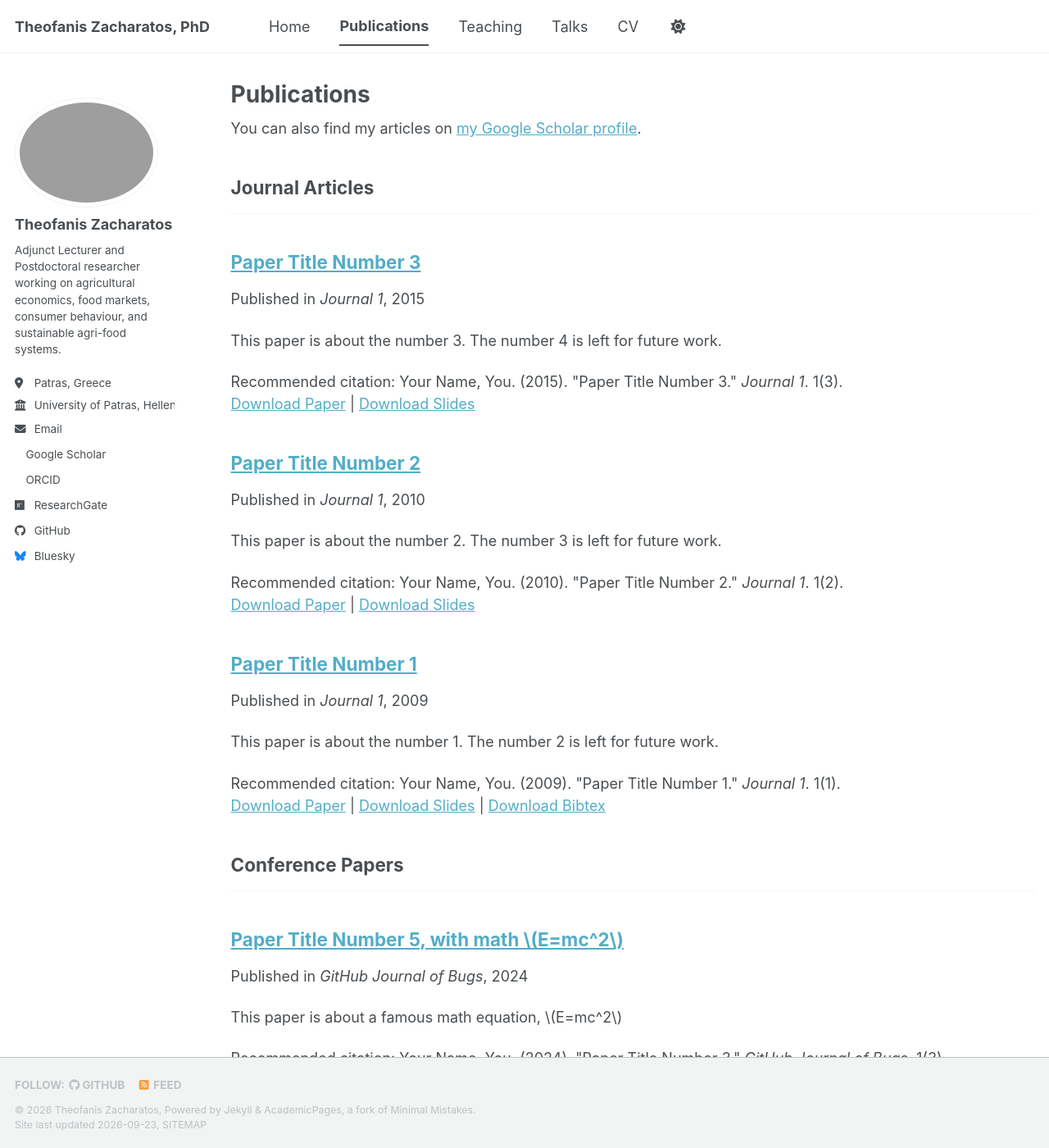
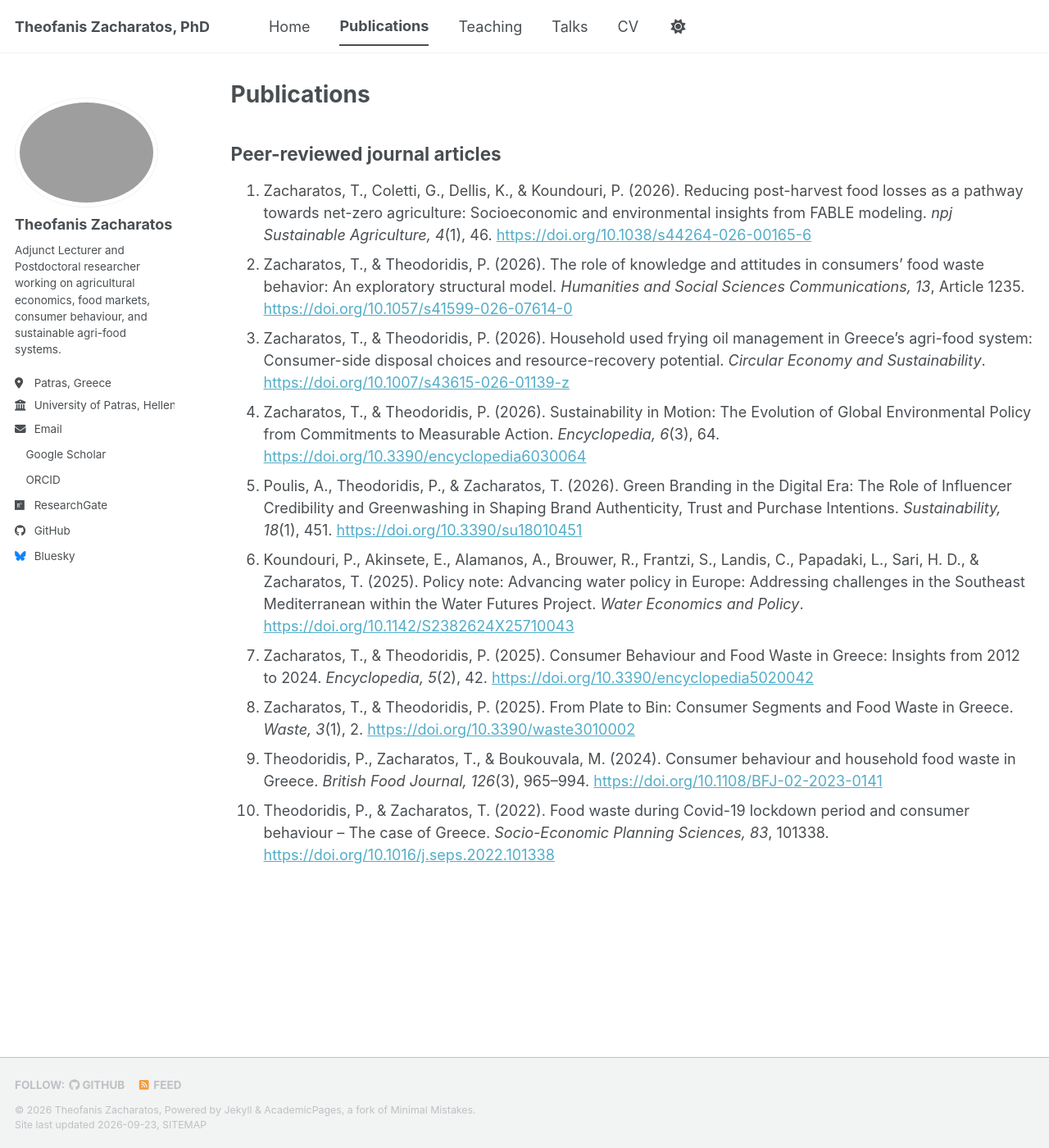
Before and after one commit to TheofanisZacharatos/theofaniszacharatos.github.io, a Jekyll site: the page built from _pages/publications.html, in a window 1280 px wide and 1400 px high. Shown: the whole window at 82% size. Built offline with Jekyll 4.4.1, drawn with Linux system fonts in a browser that asks for light colours; a style sheet for code colours, icons or effects is not loaded; some of the changed text lies outside the part shown.

Commit message:
Update publications.html

```diff
--- a/_pages/publications.html
+++ b/_pages/publications.html
@@ -5,29 +5,84 @@ permalink: /publications/
 author_profile: true
 ---
 
-{% if site.author.googlescholar %}
-  <div class="wordwrap">You can also find my articles on <a href="{{site.author.googlescholar}}">my Google Scholar profile</a>.</div>
-{% endif %}
+<h2>Peer-reviewed journal articles</h2>
 
-{% include base_path %}
+<ol>
+  <li>
+    Zacharatos, T., Coletti, G., Dellis, K., &amp; Koundouri, P. (2026).
+    Reducing post-harvest food losses as a pathway towards net-zero agriculture:
+    Socioeconomic and environmental insights from FABLE modeling.
+    <em>npj Sustainable Agriculture, 4</em>(1), 46.
+    <a href="https://doi.org/10.1038/s44264-026-00165-6">https://doi.org/10.1038/s44264-026-00165-6</a>
+  </li>
 
-<!-- New style rendering if publication categories are defined -->
-{% if site.publication_category %}
-  {% for category in site.publication_category  %}
-    {% assign title_shown = false %}
-    {% for post in site.publications reversed %}
-      {% if post.category != category[0] %}
-        {% continue %}
-      {% endif %}
-      {% unless title_shown %}
-        <h2>{{ category[1].title }}</h2><hr />
-        {% assign title_shown = true %}
-      {% endunless %}
-      {% include archive-single.html %}
-    {% endfor %}
-  {% endfor %}
-{% else %}
-  {% for post in site.publications reversed %}
-    {% include archive-single.html %}
-  {% endfor %}
-{% endif %}
+  <li>
+    Zacharatos, T., &amp; Theodoridis, P. (2026).
+    The role of knowledge and attitudes in consumers’ food waste behavior:
+    An exploratory structural model.
+    <em>Humanities and Social Sciences Communications, 13</em>, Article 1235.
+    <a href="https://doi.org/10.1057/s41599-026-07614-0">https://doi.org/10.1057/s41599-026-07614-0</a>
+  </li>
+
+  <li>
+    Zacharatos, T., &amp; Theodoridis, P. (2026).
+    Household used frying oil management in Greece’s agri-food system:
+    Consumer-side disposal choices and resource-recovery potential.
+    <em>Circular Economy and Sustainability</em>.
+    <a href="https://doi.org/10.1007/s43615-026-01139-z">https://doi.org/10.1007/s43615-026-01139-z</a>
+  </li>
+
+  <li>
+    Zacharatos, T., &amp; Theodoridis, P. (2026).
+    Sustainability in Motion: The Evolution of Global Environmental Policy
+    from Commitments to Measurable Action.
+    <em>Encyclopedia, 6</em>(3), 64.
+    <a href="https://doi.org/10.3390/encyclopedia6030064">https://doi.org/10.3390/encyclopedia6030064</a>
+  </li>
+
+  <li>
+    Poulis, A., Theodoridis, P., &amp; Zacharatos, T. (2026).
+    Green Branding in the Digital Era: The Role of Influencer Credibility
+    and Greenwashing in Shaping Brand Authenticity, Trust and Purchase Intentions.
+    <em>Sustainability, 18</em>(1), 451.
+    <a href="https://doi.org/10.3390/su18010451">https://doi.org/10.3390/su18010451</a>
+  </li>
+
+  <li>
+    Koundouri, P., Akinsete, E., Alamanos, A., Brouwer, R., Frantzi, S.,
+    Landis, C., Papadaki, L., Sari, H. D., &amp; Zacharatos, T. (2025).
+    Policy note: Advancing water policy in Europe: Addressing challenges
+    in the Southeast Mediterranean within the Water Futures Project.
+    <em>Water Economics and Policy</em>.
+    <a href="https://doi.org/10.1142/S2382624X25710043">https://doi.org/10.1142/S2382624X25710043</a>
+  </li>
+
+  <li>
+    Zacharatos, T., &amp; Theodoridis, P. (2025).
+    Consumer Behaviour and Food Waste in Greece: Insights from 2012 to 2024.
+    <em>Encyclopedia, 5</em>(2), 42.
+    <a href="https://doi.org/10.3390/encyclopedia5020042">https://doi.org/10.3390/encyclopedia5020042</a>
+  </li>
+
+  <li>
+    Zacharatos, T., &amp; Theodoridis, P. (2025).
+    From Plate to Bin: Consumer Segments and Food Waste in Greece.
+    <em>Waste, 3</em>(1), 2.
+    <a href="https://doi.org/10.3390/waste3010002">https://doi.org/10.3390/waste3010002</a>
+  </li>
+
+  <li>
+    Theodoridis, P., Zacharatos, T., &amp; Boukouvala, M. (2024).
+    Consumer behaviour and household food waste in Greece.
+    <em>British Food Journal, 126</em>(3), 965–994.
+    <a href="https://doi.org/10.1108/BFJ-02-2023-0141">https://doi.org/10.1108/BFJ-02-2023-0141</a>
+  </li>
+
+  <li>
+    Theodoridis, P., &amp; Zacharatos, T. (2022).
+    Food waste during Covid-19 lockdown period and consumer behaviour –
+    The case of Greece.
+    <em>Socio-Economic Planning Sciences, 83</em>, 101338.
+    <a href="https://doi.org/10.1016/j.seps.2022.101338">https://doi.org/10.1016/j.seps.2022.101338</a>
+  </li>
+</ol>
```
